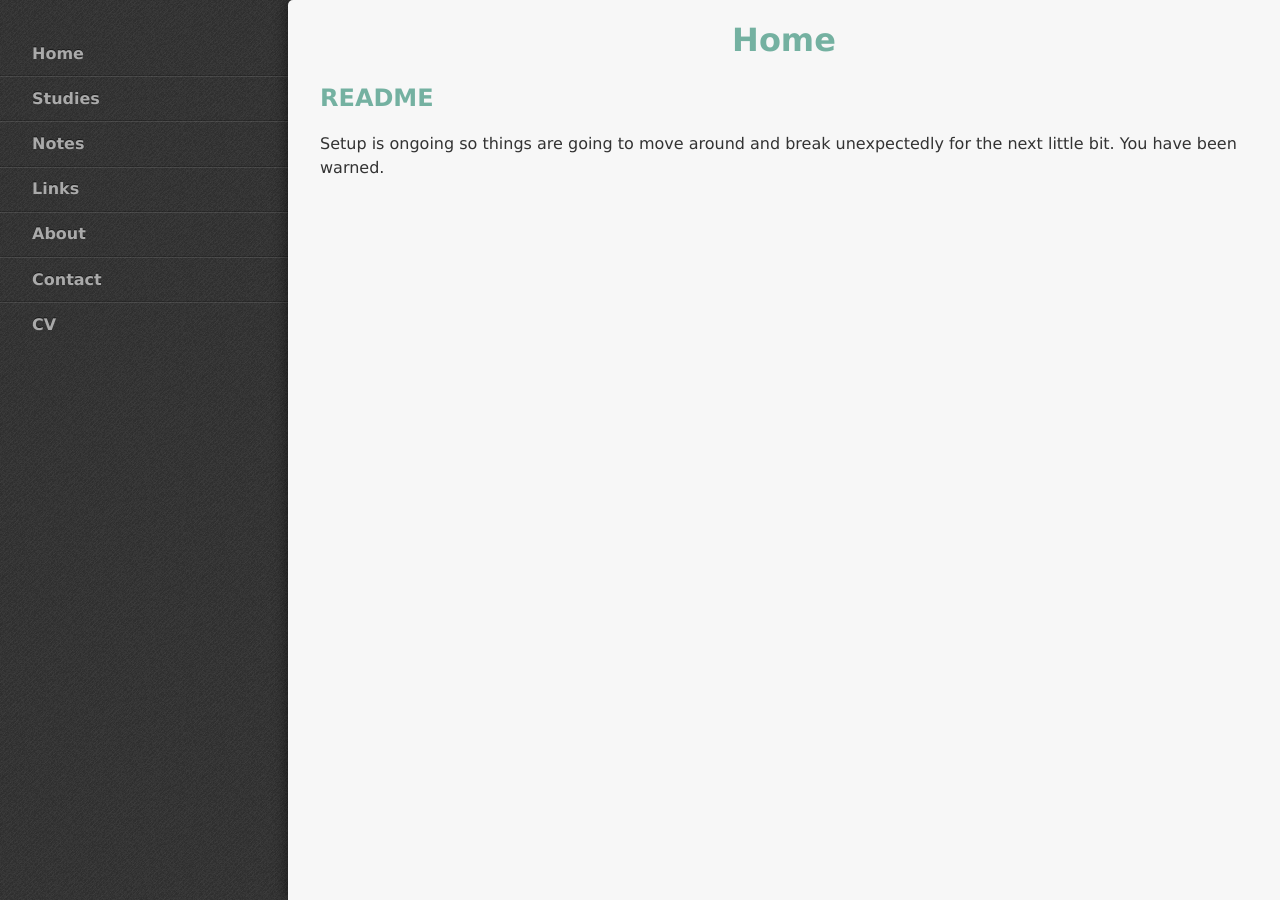
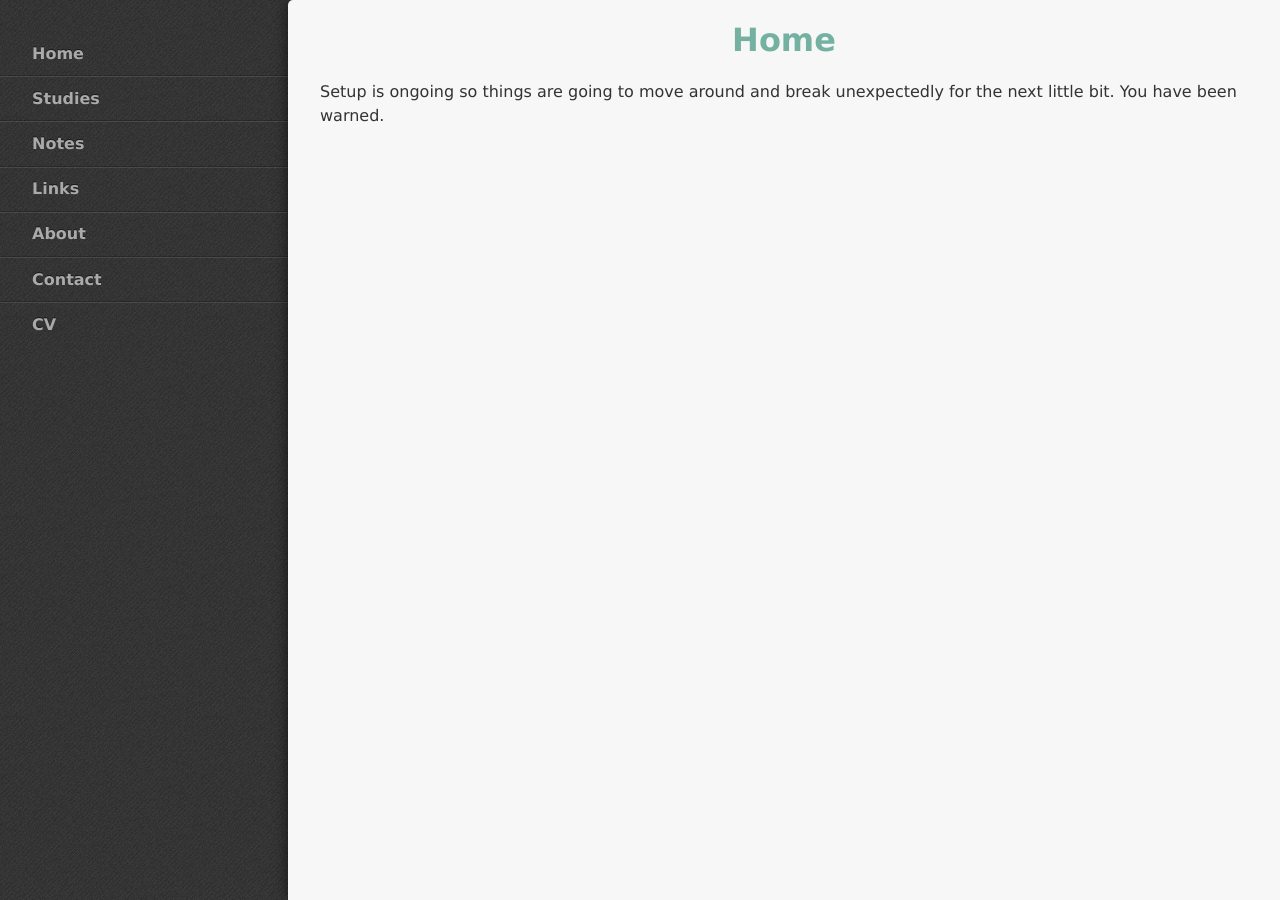
Before and after one commit to StevenTammen/chrya.com, a Jekyll site: the page built from index.md, in a window 1280 px wide. Built offline with Jekyll 4.4.1, drawn with Linux system fonts in a browser that asks for light colours.

Commit message:
Update index.md

```diff
--- a/index.md
+++ b/index.md
@@ -5,6 +5,4 @@ title: Home
 
 <h1 class="center"> Home </h1>
 
-## README
-
 Setup is ongoing so things are going to move around and break unexpectedly for the next little bit. You have been warned.
```
